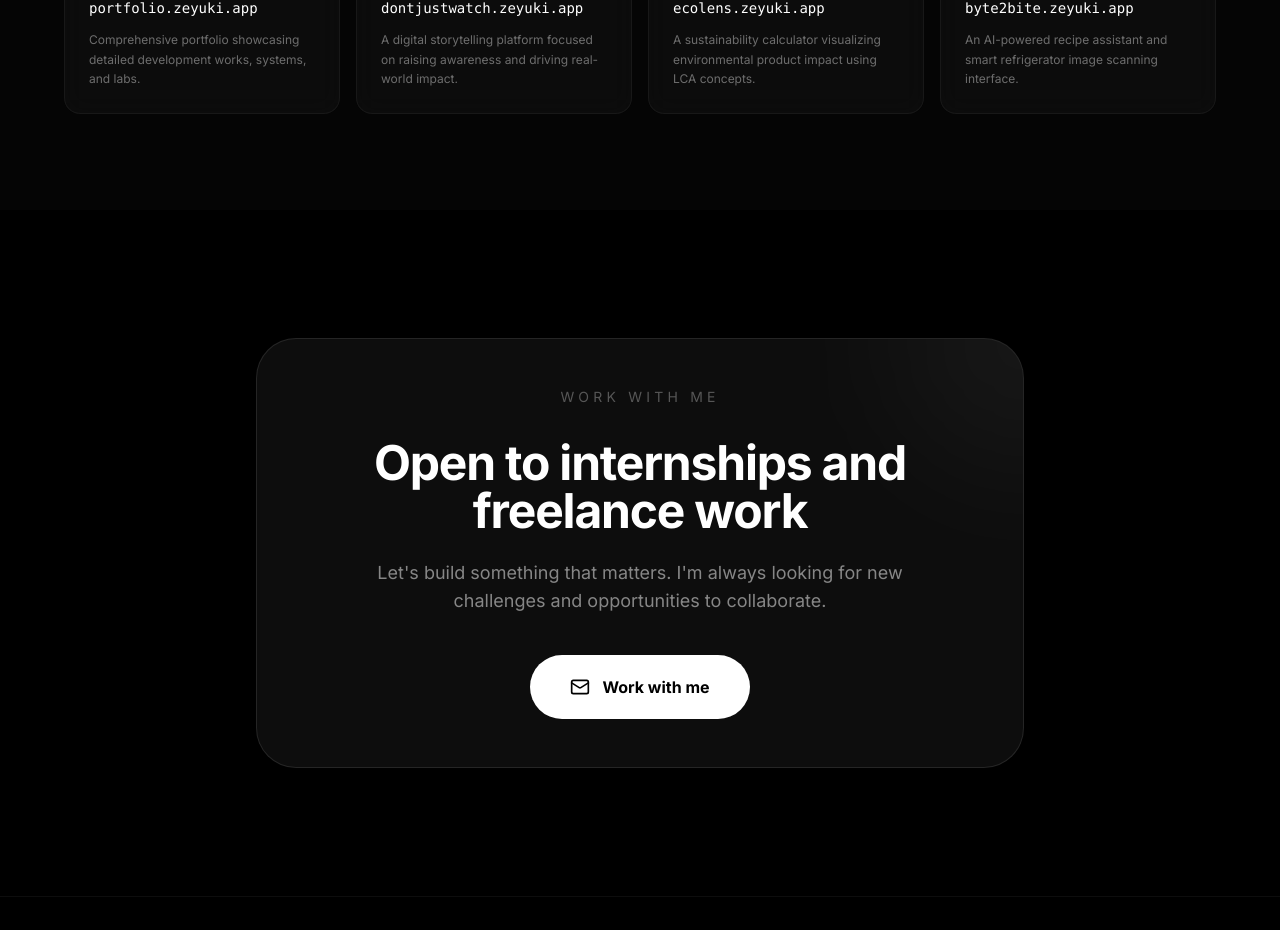
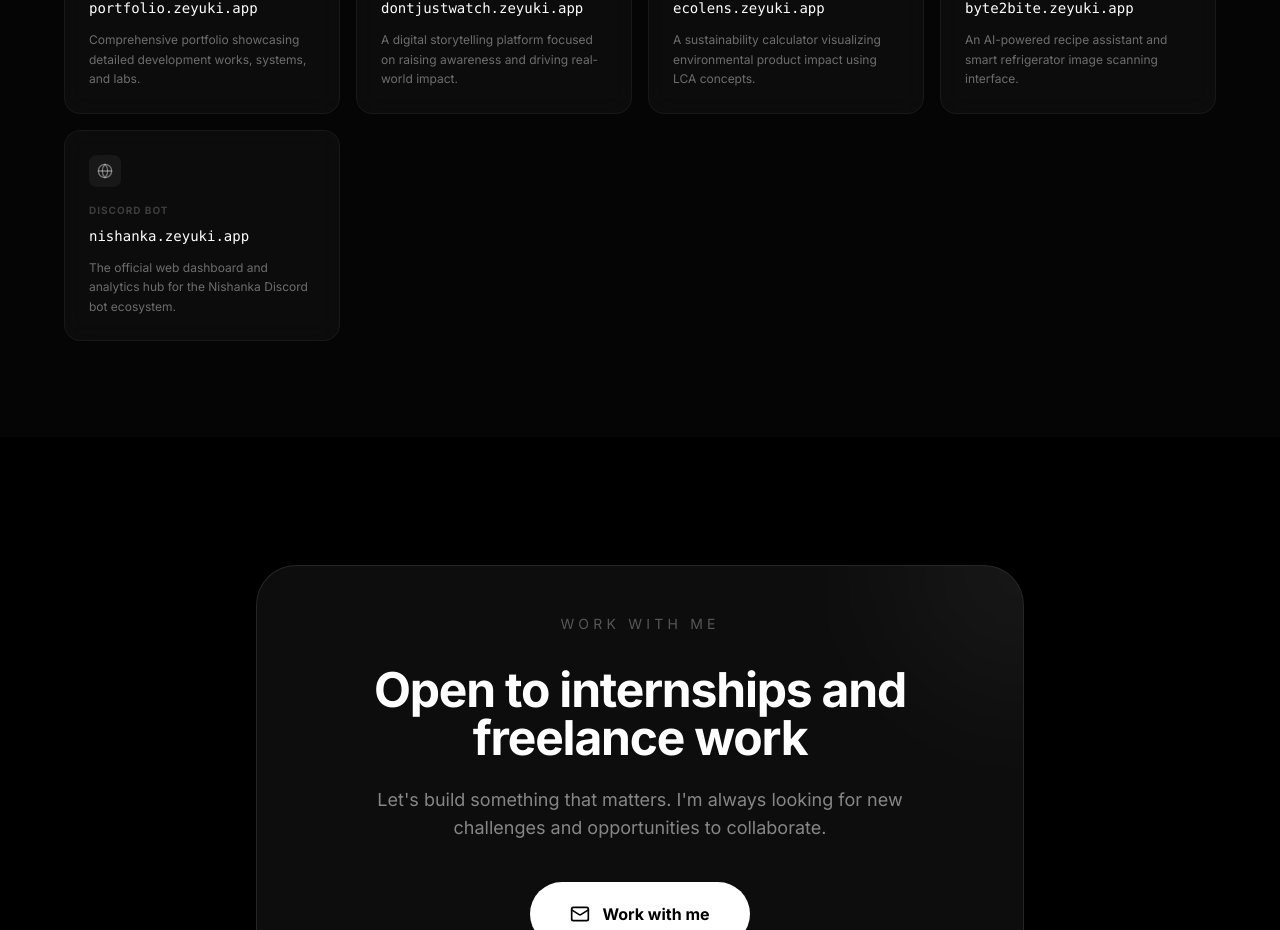
Before and after one commit to programmingxpert/zeyuki, a React (Vite) app: page / in a window 1280 px wide. Shown: the part 2832-3762 px from the top of the page. Built offline with nearby package versions, Linux system fonts and the light colour scheme.

Commit message:
feat(ui): add nishanka.zeyuki.app to ecosystem

```diff
--- a/src/components/Ecosystem.tsx
+++ b/src/components/Ecosystem.tsx
@@ -21,6 +21,11 @@ const subsites = [
     subdomain: "byte2bite.zeyuki.app",
     description: "An AI-powered recipe assistant and smart refrigerator image scanning interface.",
     type: "AI & Cooking"
+  },
+  {
+    subdomain: "nishanka.zeyuki.app",
+    description: "The official web dashboard and analytics hub for the Nishanka Discord bot ecosystem.",
+    type: "Discord Bot"
   }
 ];
 
```
